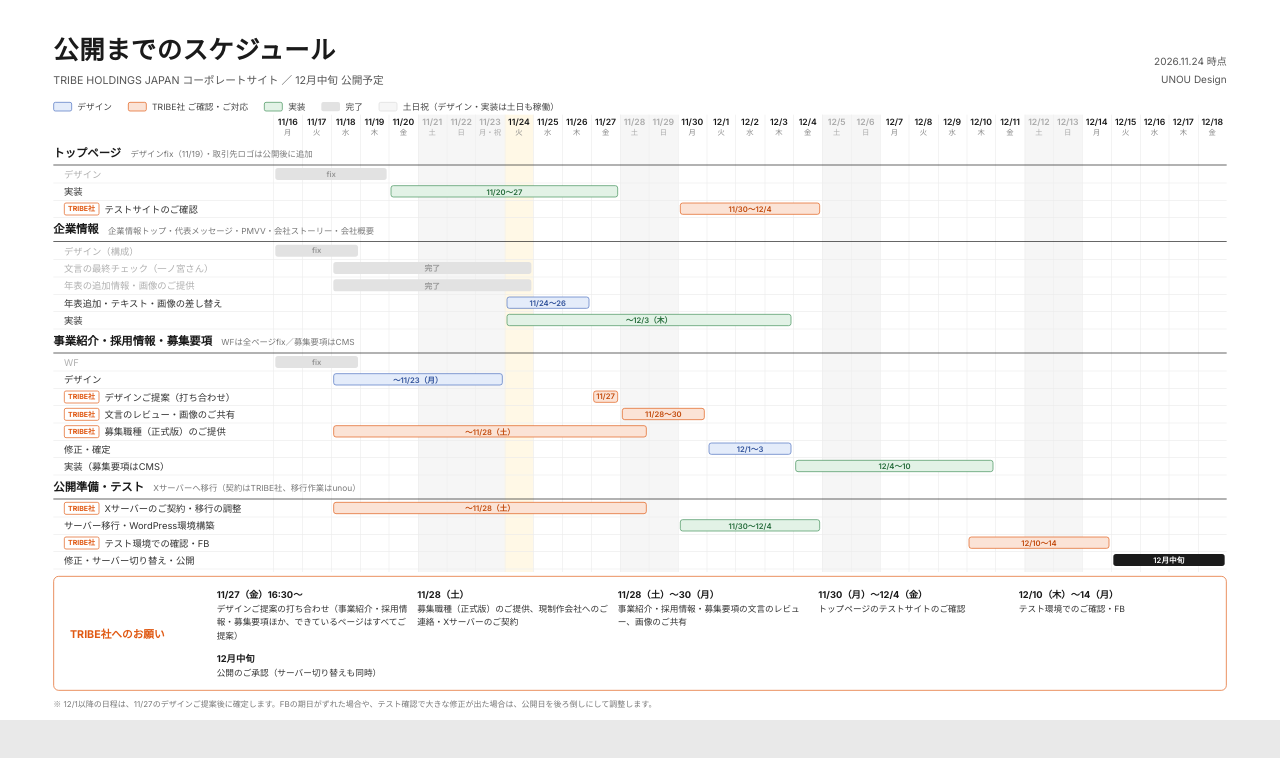
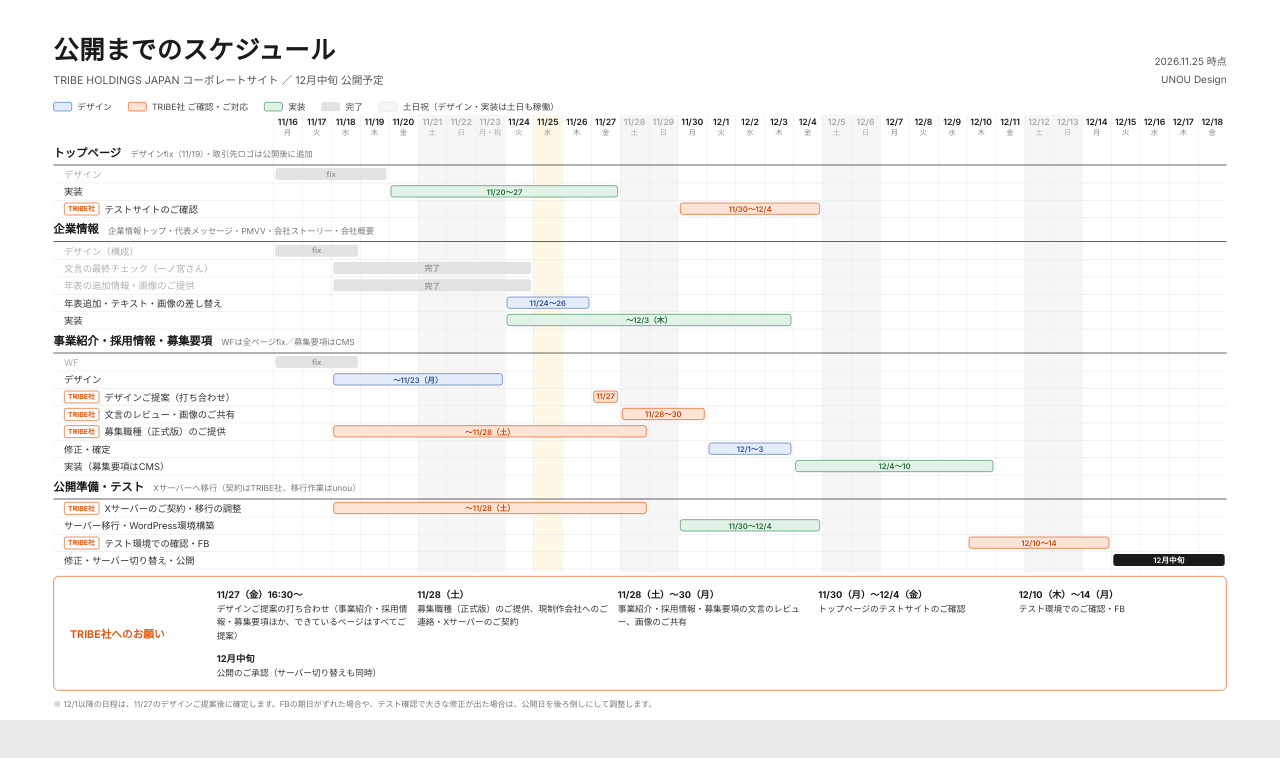
Before and after one commit to unouinc/tribe, a plain HTML site: page schedule.html in a window 1280 px wide. Drawn offline with Linux system fonts and the light colour scheme.

Commit message:
スケジュール：時点を2026.11.25に更新

```diff
--- a/schedule.html
+++ b/schedule.html
@@ -39,11 +39,11 @@ body{background:#e9e9e9;font-family:"Inter","Noto Sans JP",sans-serif;color:#1a1
 .ask li b{display:block;font-size:14px;color:#1a1a1a}
 .note{position:absolute;left:80px;bottom:16px;font-size:12px;color:#777}
 </style></head><body><div class="slide">
-<div class="hd"><div><h1>公開までのスケジュール</h1><p>TRIBE HOLDINGS JAPAN コーポレートサイト ／ 12月中旬 公開予定</p></div><div class="asof">2026.11.24 時点<br>UNOU Design</div></div>
+<div class="hd"><div><h1>公開までのスケジュール</h1><p>TRIBE HOLDINGS JAPAN コーポレートサイト ／ 12月中旬 公開予定</p></div><div class="asof">2026.11.25 時点<br>UNOU Design</div></div>
 <div class="leg"><span><i style="background:#e4ecfa;border:1.5px solid #4a6fbf"></i>デザイン</span><span><i style="background:#fbe3d6;border:1.5px solid #E05913"></i>TRIBE社 ご確認・ご対応</span><span><i style="background:#e2f2e6;border:1.5px solid #3f8f57"></i>実装</span><span><i style="background:#e2e2e2"></i>完了</span><span><i style="background:#f6f6f6;border:1px solid #ddd"></i>土日祝（デザイン・実装は土日も稼働）</span></div>
 <div id="g"></div>
 <script>
-var D0=new Date(2026,10,16),N=33,HOL=['11/23'],TODAY='11/24',LX=410,GW=1430,CW=GW/N,TOP=216,RH=26,GH=32,GAP=5,WD='日月火水木金土';
+var D0=new Date(2026,10,16),N=33,HOL=['11/23'],TODAY='11/25',LX=410,GW=1430,CW=GW/N,TOP=216,RH=26,GH=32,GAP=5,WD='日月火水木金土';
 var G=[
 ['トップページ','デザインfix（11/19）・取引先ロゴは公開後に追加',[
  ['デザイン','d','11/16','11/19','fix'],
```
